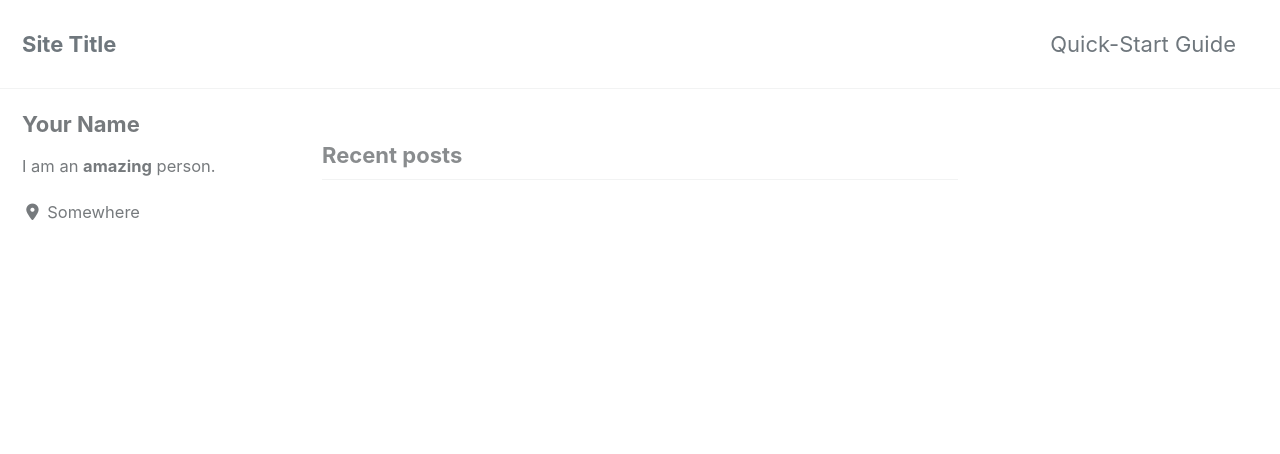
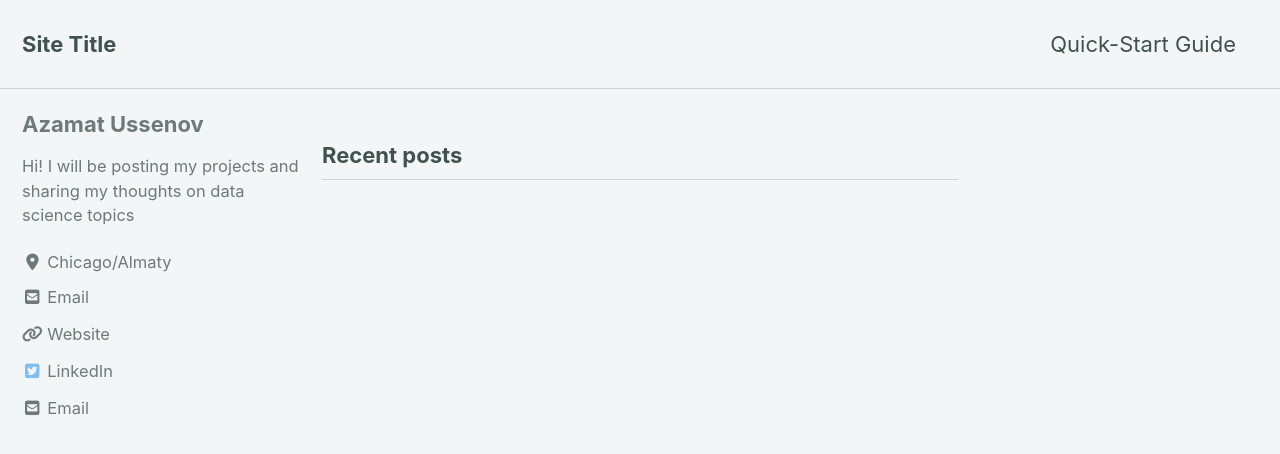
Before and after one commit to Azamatuss/azamatuss.github.io, a Jekyll site: the page built from index.html, in a window 1280 px wide and 900 px high. Shown: the top 454 px of the window. Built offline with Jekyll 4.4.1, drawn with Linux system fonts in a browser that asks for light colours; cached includes are drawn as plain includes; nearby versions of some CDN libraries; the list of posts is cut into pages by our own code; some of the changed text lies outside the part shown.

Commit message:
config adjustment

```diff
--- a/_config.yml
+++ b/_config.yml
@@ -12,15 +12,15 @@
 
 # theme                  : "minimal-mistakes-jekyll"
 # remote_theme           : "mmistakes/minimal-mistakes"
-minimal_mistakes_skin    : "default" # "air", "aqua", "contrast", "dark", "dirt", "neon", "mint", "plum", "sunrise"
+minimal_mistakes_skin    : "mint" # "air", "aqua", "contrast", "dark", "dirt", "neon", "mint", "plum", "sunrise"
 
 # Site Settings
 locale                   : "en-US"
 title                    : "Site Title"
 title_separator          : "-"
 subtitle                 : # site tagline that appears below site title in masthead
-name                     : "Your Name"
-description              : "An amazing website."
+name                     : "Azamat Ussenov"
+description              : "My Projects Portfolio"
 url                      : # the base hostname & protocol for your site e.g. "https://mmistakes.github.io"
 baseurl                  : # the subpath of your site, e.g. "/blog"
 repository               : # GitHub username/repo-name e.g. "mmistakes/minimal-mistakes"
@@ -107,29 +107,29 @@ analytics:
 
 # Site Author
 author:
-  name             : "Your Name"
+  name             : "Azamat Ussenov"
   avatar           : # path of avatar image, e.g. "/assets/images/bio-photo.jpg"
-  bio              : "I am an **amazing** person."
-  location         : "Somewhere"
-  email            :
+  bio              : "Hi! I will be posting my projects and sharing my thoughts on data science topics"
+  location         : "Chicago/Almaty"
+  email            : usenov.azamat@gmail.com
   links:
     - label: "Email"
       icon: "fas fa-fw fa-envelope-square"
-      # url: mailto:your.name@email.com
+      url: mailto:usenov.azamat@gmail.com
     - label: "Website"
       icon: "fas fa-fw fa-link"
-      # url: "https://your-website.com"
-    - label: "Twitter"
+      url: "https://azamatuss.io"
+    - label: "LinkedIn"
       icon: "fab fa-fw fa-twitter-square"
-      # url: "https://twitter.com/"
-    - label: "Facebook"
-      icon: "fab fa-fw fa-facebook-square"
+      url: "https://www.linkedin.com/in/ussenov-azamat/"
+    # label: "Facebook"
+    #  icon: "fab fa-fw fa-facebook-square"
       # url: "https://facebook.com/"
     - label: "GitHub"
       icon: "fab fa-fw fa-github"
-      # url: "https://github.com/"
-    - label: "Instagram"
-      icon: "fab fa-fw fa-instagram"
+      # url: "https://github.com/Azamatuss"
+    - #label: "Instagram"
+      #icon: "fab fa-fw fa-instagram"
       # url: "https://instagram.com/"
 
 # Site Footer
@@ -292,3 +292,14 @@ defaults:
       comments: # true
       share: true
       related: true
+# Pages
+  - scope:
+      path: ""
+      type: posts
+    values:
+      layout: single
+      author_profile: true
+      read_time: true
+      comments: # true
+      share: true
+      related: true
```
